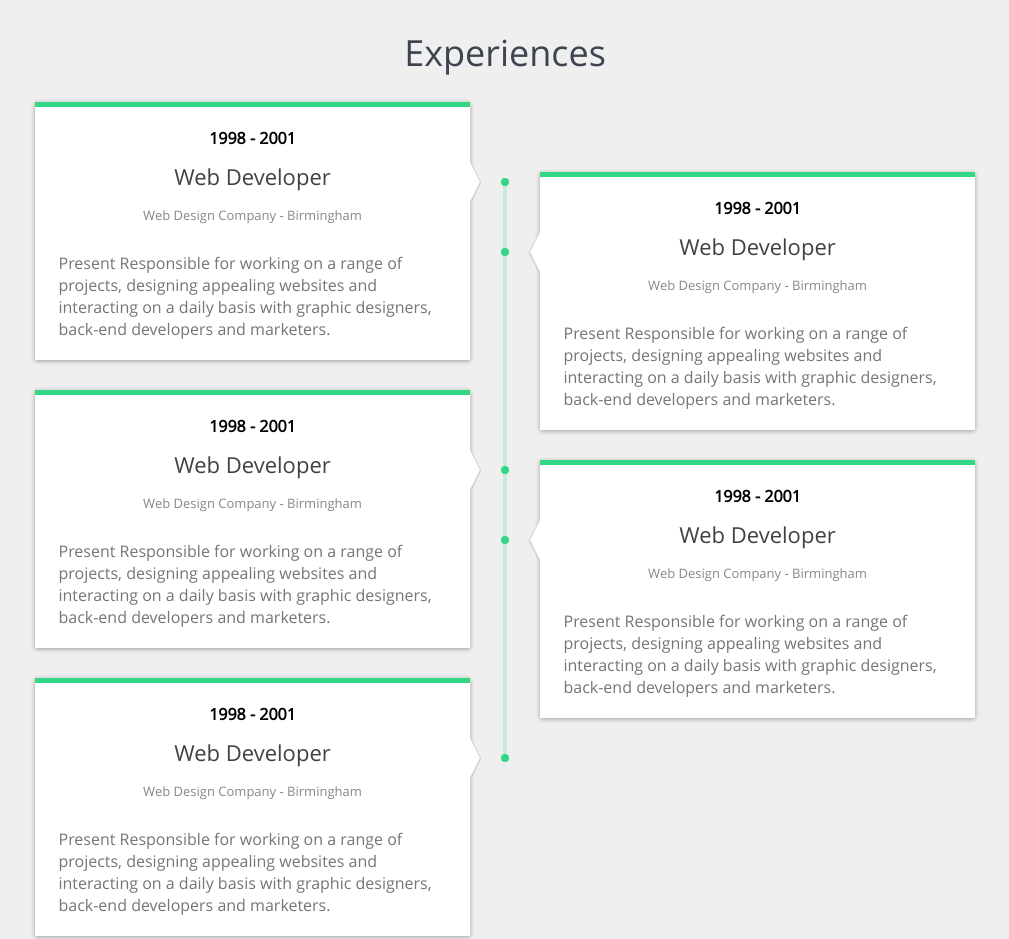
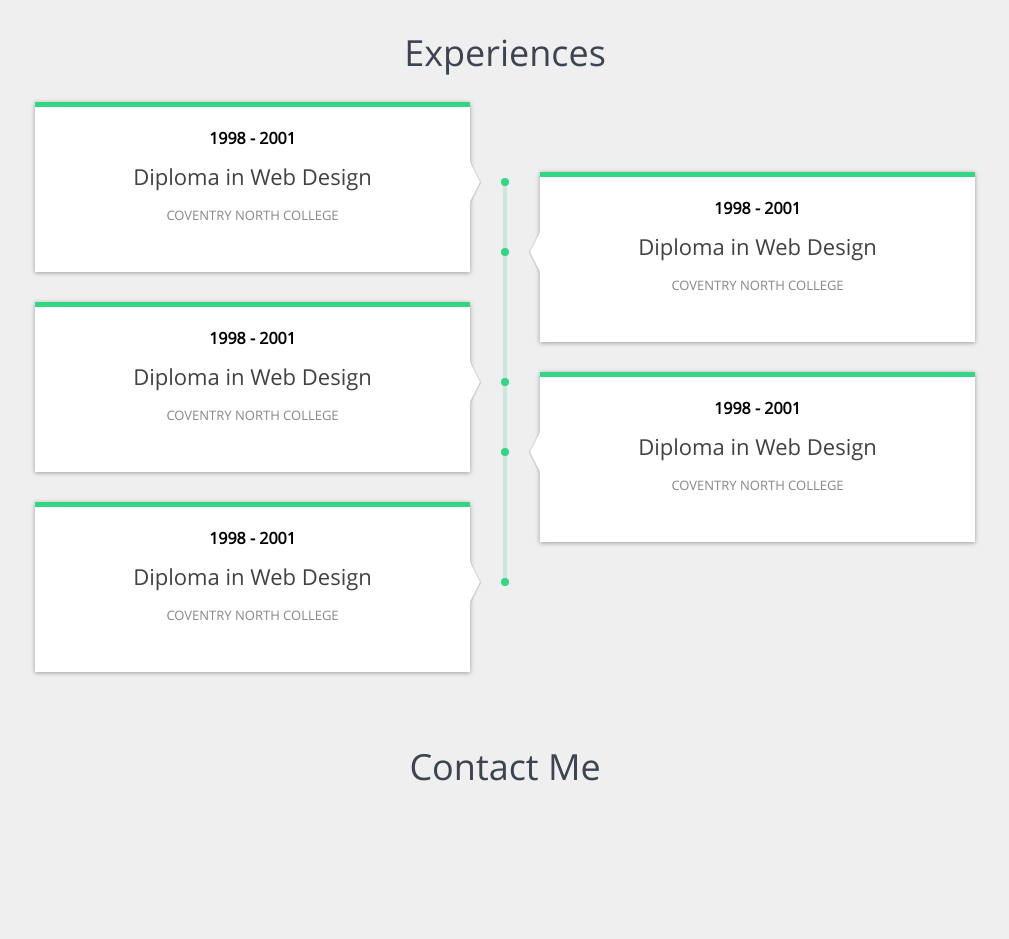
Before and after one commit to wangruwei/personal-Website, a plain HTML site: page index.html in a window 1280 px wide. Shown: the part 2900-3839 px from the top of the page, without its empty margins (135-1144 px from the left). After the commit the page ends 3716 px from the top, so only its background shows below. Drawn offline with Linux system fonts and the light colour scheme.

Commit message:
commit head of contact

```diff
--- a/css/main.less
+++ b/css/main.less
@@ -475,6 +475,13 @@ header .nav li:hover .sub-bar {
 		.head2();
 	}
 }
+.works.chief .timeline {
+	height: 570px;
+	margin-bottom: 70px;
+}
+.works.chief .timeline-bar {
+	height: 400px;
+}
 .timeline {
 	width: 940px;
 	height: 837px;
@@ -573,3 +580,11 @@ header .nav li:hover .sub-bar {
 		background: @color;
 	}
 }
+.contact {
+	width: 940px;
+	margin: 0 auto;
+	text-align: center;
+	 h2 {
+		.head2();
+	}
+}
--- a/index.html
+++ b/index.html
@@ -196,9 +196,8 @@
 				<div class="timeline-box-inner">
 					<span class="arrow"><i></i></span>
 					<div class="date">1998 - 2001</div>
-					<h3>Web Developer</h3>
-					<h4>Web Design Company - Birmingham</h4>
-					<p>Present Responsible for working on a range of projects, designing appealing websites and interacting on a daily basis with graphic designers, back-end developers and marketers.</p>
+					<h3>Diploma in Web Design</h3>
+					<h4>COVENTRY NORTH COLLEGE</h4>
 				</div>
 			</div>
 			<div class="timeline-box right" style="right:0;top:70px;">
@@ -206,42 +205,41 @@
 				<div class="timeline-box-inner">
 					<span class="arrow"><i></i></span>
 					<div class="date">1998 - 2001</div>
-					<h3>Web Developer</h3>
-					<h4>Web Design Company - Birmingham</h4>
-					<p>Present Responsible for working on a range of projects, designing appealing websites and interacting on a daily basis with graphic designers, back-end developers and marketers.</p>
+					<h3>Diploma in Web Design</h3>
+					<h4>COVENTRY NORTH COLLEGE</h4>
 				</div>
 			</div>
-			<div class="timeline-box left" style="left:0;top:288px;">
+			<div class="timeline-box left" style="left:0;top:200px;">
 				<span class="dot"></span>
 				<div class="timeline-box-inner">
 					<span class="arrow"><i></i></span>
 					<div class="date">1998 - 2001</div>
-					<h3>Web Developer</h3>
-					<h4>Web Design Company - Birmingham</h4>
-					<p>Present Responsible for working on a range of projects, designing appealing websites and interacting on a daily basis with graphic designers, back-end developers and marketers.</p>
+					<h3>Diploma in Web Design</h3>
+					<h4>COVENTRY NORTH COLLEGE</h4>
 				</div>
 			</div>
-			<div class="timeline-box right" style="right:0;top:358px;">
+			<div class="timeline-box right" style="right:0;top:270px;">
 				<span class="dot"></span>
 				<div class="timeline-box-inner">
 					<span class="arrow"><i></i></span>
 					<div class="date">1998 - 2001</div>
-					<h3>Web Developer</h3>
-					<h4>Web Design Company - Birmingham</h4>
-					<p>Present Responsible for working on a range of projects, designing appealing websites and interacting on a daily basis with graphic designers, back-end developers and marketers.</p>
+					<h3>Diploma in Web Design</h3>
+					<h4>COVENTRY NORTH COLLEGE</h4>
 				</div>
 			</div>
-			<div class="timeline-box left" style="left:0;top:576px;">
+			<div class="timeline-box left" style="left:0;top:400px;">
 				<span class="dot"></span>
 				<div class="timeline-box-inner">
 					<span class="arrow"><i></i></span>
 					<div class="date">1998 - 2001</div>
-					<h3>Web Developer</h3>
-					<h4>Web Design Company - Birmingham</h4>
-					<p>Present Responsible for working on a range of projects, designing appealing websites and interacting on a daily basis with graphic designers, back-end developers and marketers.</p>
+					<h3>Diploma in Web Design</h3>
+					<h4>COVENTRY NORTH COLLEGE</h4>
 				</div>
 			</div>
 		</div>
 	</section>
+	<section class="contact">
+		<h2>Contact Me</h2>
+	</section>
 </body>
 </html>
```
Also changed, not shown: css/main.css.
